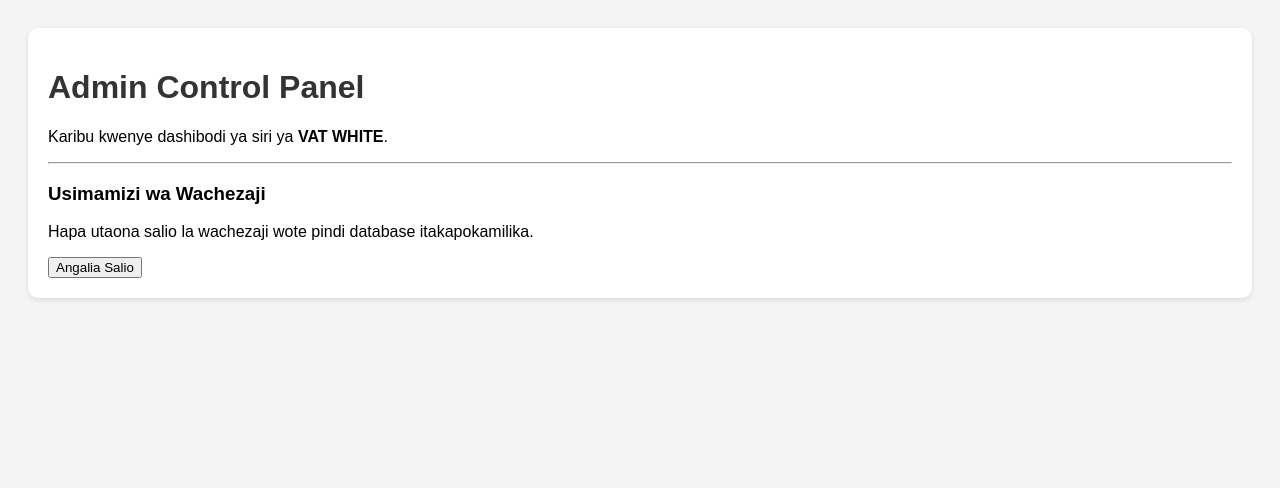
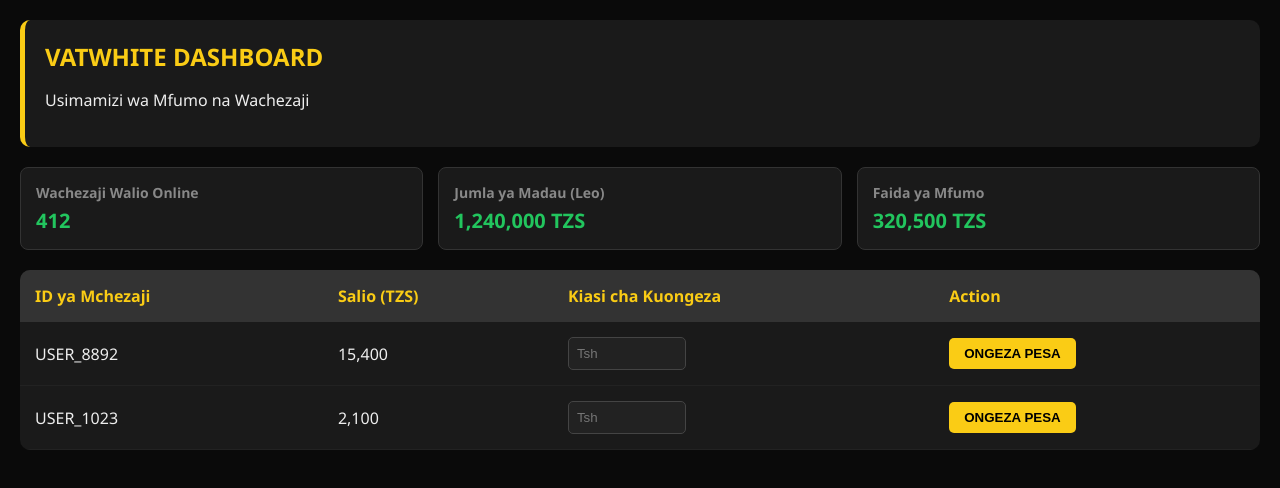
Before and after one commit to thekwido-svg/VATWHITE-, a website: page admin.html in a window 1280 px wide. Drawn offline with Linux system fonts and the light colour scheme.

Commit message:
Update admin.html

```diff
--- a/admin.html
+++ b/admin.html
@@ -1,21 +1,75 @@
 <!DOCTYPE html>
-<html>
+<html lang="sw">
 <head>
-    <title>VAT WHITE - ADMIN</title>
+    <meta charset="UTF-8">
+    <meta name="viewport" content="width=device-width, initial-scale=1.0">
+    <title>VATWHITE - ADMIN PANEL</title>
     <style>
-        body { font-family: sans-serif; padding: 20px; background: #f4f4f4; }
-        .card { background: white; padding: 20px; border-radius: 10px; box-shadow: 0 2px 5px rgba(0,0,0,0.1); }
-        h1 { color: #333; }
+        body { background-color: #0a0a0a; color: #eee; font-family: 'Segoe UI', sans-serif; margin: 0; padding: 20px; }
+        .header { background: #1a1a1a; padding: 20px; border-radius: 10px; border-left: 5px solid #facc15; margin-bottom: 20px; }
+        h1 { color: #facc15; margin: 0; font-size: 24px; }
+        .stats-grid { display: grid; grid-template-columns: repeat(auto-fit, minmax(200px, 1fr)); gap: 15px; margin-bottom: 20px; }
+        .stat-card { background: #1a1a1a; padding: 15px; border-radius: 8px; border: 1px solid #333; }
+        .stat-card h3 { margin: 0; font-size: 14px; color: #888; }
+        .stat-card p { margin: 5px 0 0; font-size: 20px; font-weight: bold; color: #22c55e; }
+
+        table { width: 100%; border-collapse: collapse; background: #1a1a1a; border-radius: 10px; overflow: hidden; }
+        th { background: #333; color: #facc15; text-align: left; padding: 15px; }
+        td { padding: 15px; border-bottom: 1px solid #222; }
+        .btn-action { background: #facc15; color: #000; border: none; padding: 8px 15px; border-radius: 5px; cursor: pointer; font-weight: bold; }
+        input { background: #222; border: 1px solid #444; color: white; padding: 8px; border-radius: 5px; width: 100px; }
     </style>
 </head>
 <body>
-    <div class="card">
-        <h1>Admin Control Panel</h1>
-        <p>Karibu kwenye dashibodi ya siri ya <strong>VAT WHITE</strong>.</p>
-        <hr>
-        <h3>Usimamizi wa Wachezaji</h3>
-        <p>Hapa utaona salio la wachezaji wote pindi database itakapokamilika.</p>
-        <button onclick="alert('Mfumo unajiunga na Postgres...')">Angalia Salio</button>
+
+    <div class="header">
+        <h1>VATWHITE DASHBOARD</h1>
+        <p>Usimamizi wa Mfumo na Wachezaji</p>
     </div>
+
+    <div class="stats-grid">
+        <div class="stat-card">
+            <h3>Wachezaji Walio Online</h3>
+            <p id="onlineCount">412</p>
+        </div>
+        <div class="stat-card">
+            <h3>Jumla ya Madau (Leo)</h3>
+            <p>1,240,000 TZS</p>
+        </div>
+        <div class="stat-card">
+            <h3>Faida ya Mfumo</h3>
+            <p>320,500 TZS</p>
+        </div>
+    </div>
+
+    <table>
+        <thead>
+            <tr>
+                <th>ID ya Mchezaji</th>
+                <th>Salio (TZS)</th>
+                <th>Kiasi cha Kuongeza</th>
+                <th>Action</th>
+            </tr>
+        </thead>
+        <tbody id="userList">
+            <tr>
+                <td>USER_8892</td>
+                <td>15,400</td>
+                <td><input type="number" placeholder="Tsh"></td>
+                <td><button class="btn-action">ONGEZA PESA</button></td>
+            </tr>
+            <tr>
+                <td>USER_1023</td>
+                <td>2,100</td>
+                <td><input type="number" placeholder="Tsh"></td>
+                <td><button class="btn-action">ONGEZA PESA</button></td>
+            </tr>
+        </tbody>
+    </table>
+
+    <script>
+        // Hapa utaongeza kodi za kuunganisha na server.js ili kuona data halisi
+        console.log("VATWHITE Admin Panel Loaded Successfully");
+    </script>
 </body>
 </html>
```
